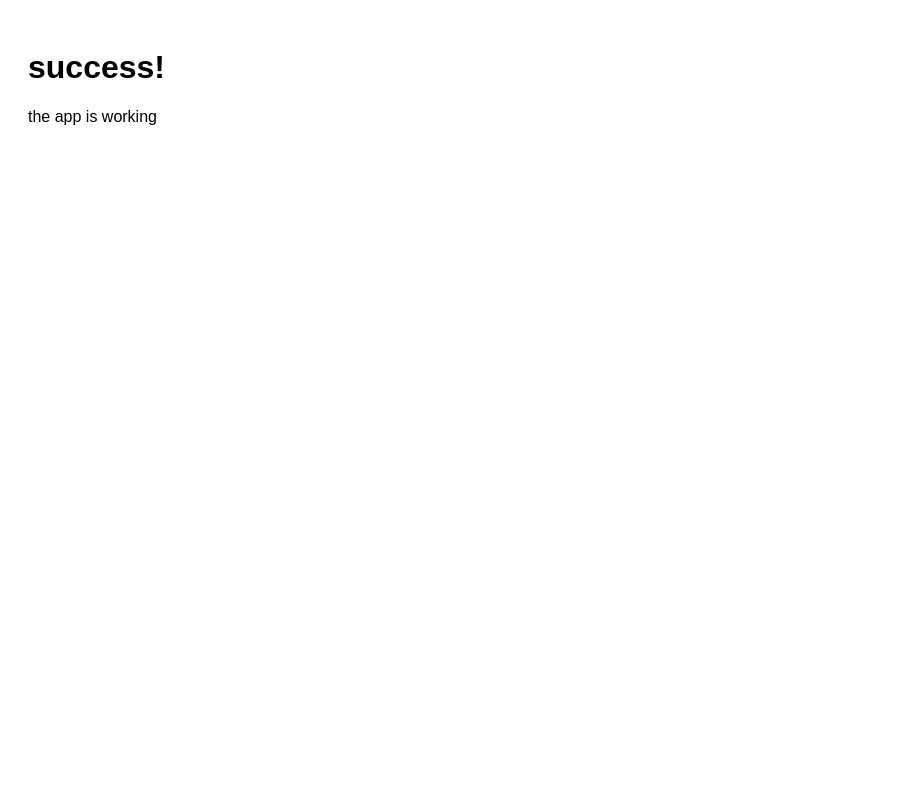
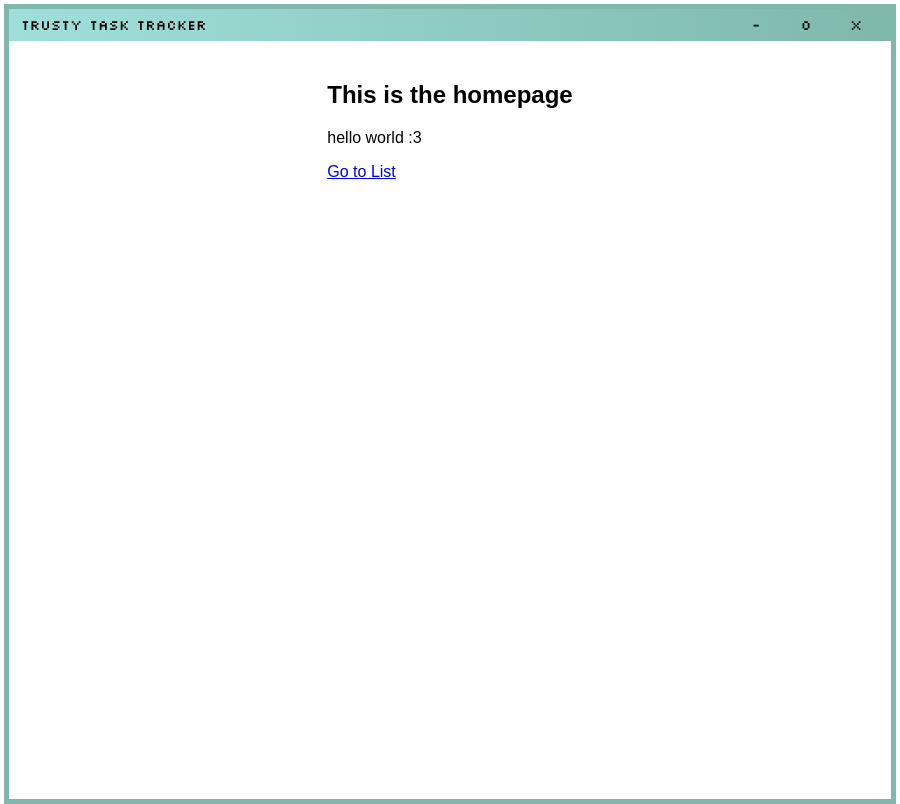
Before and after one commit to devilishlyney/TrustyTaskTracker, an Electron app: page index.html in a window 900 px wide. Drawn offline with Linux system fonts and the light colour scheme.

Commit message:
window works and stretches properly + custom window border

```diff
--- a/index.html
+++ b/index.html
@@ -1,11 +1,27 @@
 <!DOCTYPE html>
 <html>
 <head>
-  <title>TrustyTaskTracker</title>
-  <style>body { font-family: Arial; padding: 20px; }</style>
+    <title>TrustyTaskTracker</title>
+    <link rel="stylesheet" href="style.css">
+    <link rel="preconnect" href="https://fonts.googleapis.com">
+    <link rel="preconnect" href="https://fonts.gstatic.com" crossorigin>
+    <link href="https://fonts.googleapis.com/css2?family=Silkscreen:wght@400;700&display=swap" rel="stylesheet">
 </head>
 <body>
-  <h1>success!</h1>
-  <p>the app is working</p>
+  <div class="titlebar">
+    <h1>Trusty Task Tracker</h1>
+    <div class="window-controls">
+        <button class="control-btn minimize" onclick="window.electronAPI.minimize()">-</button>
+        <button class="control-btn maximize" onclick="window.electronAPI.maximize()">O</button>
+        <button class="control-btn close" onclick="window.electronAPI.close()">X</button>
+    </div>
+  </div>
+
+  <div class="content">
+    <h2>This is the homepage</h2>
+    <p>hello world :3</p>
+    <a href="pages/active_list.html">Go to List</a>
+  </div>
+
 </body>
 </html>
--- /dev/null
+++ b/style.css
@@ -0,0 +1,86 @@
+* {
+  box-sizing: border-box;
+}
+
+html, body {
+  margin: 0;
+  padding: 0;
+  height: 100%;
+  overflow: hidden;
+}
+
+/* Custom window border */
+body {
+    background: white;
+    font-family: Arial;
+    padding: 0;
+    border: 5px solid #7fb8ab;
+    margin: 4px;  /* Space for native resize grip */
+    -webkit-user-select: none;
+    user-select: none;
+    display: flex;
+    flex-direction: column;
+}
+/* Title bar */
+.titlebar {
+    font-family: 'Silkscreen';
+  height: 32px;
+  background: linear-gradient(90deg, #9fdfdb 0%, #7fb8ab 100%);
+  display: flex;
+  align-items: center;
+  padding: 0 12px;
+  -webkit-app-region: drag;  /* Makes titlebar draggable */
+  position: relative;
+}
+
+.titlebar button {
+  font-family: 'Silkscreen';
+}
+
+.titlebar h1 {
+  margin: 0;
+  font-size: 14px;
+  font-weight: normal;
+  -webkit-app-region: no-drag;  /* Title text not draggable */
+}
+
+/* Window controls */
+.window-controls {
+  position: absolute;
+  right: 12px;
+  display: flex;
+  gap: 4px;
+  -webkit-app-region: no-drag;
+}
+
+.control-btn {
+  width: 46px;
+  height: 32px;
+  border: none;
+  background: none;
+  cursor: pointer;
+  display: flex;
+  align-items: center;
+  justify-content: center;
+  font-size: 14px;
+}
+
+.minimize { background: rgba(0, 0, 0, 0); transition: all 0.2s;}
+.minimize:hover { background: rgba(255,255,255,0.2) !important; color: white !important; transition: all 0.2s; }
+.maximize { background: rgba(0, 0, 0, 0); transition: all 0.2s;}
+.maximize:hover { background: rgba(255,255,255,0.2) !important; color: white !important; transition: all 0.2s; }
+.close { background: rgba(0, 0, 0, 0); transition: all 0.2s;}
+.close:hover { background: #d46a68 !important; color: white !important; transition: all 0.2s; }
+
+/* Main content */
+.content {
+  height: calc(100% - 32px);
+  padding: 20px;
+  max-width: 600px;
+  margin: auto;
+  overflow-y: auto;
+}
+
+/* Rest of your existing task styles stay the same */
+
+/* Resize handles for frameless window */
```
Also changed, not shown: main.js (+41 -4 lines), pages/active_list.html (added, +29 -0 lines), preload.js (added, +7 -0 lines), assets/icon.png (added), icon.ico (added).
